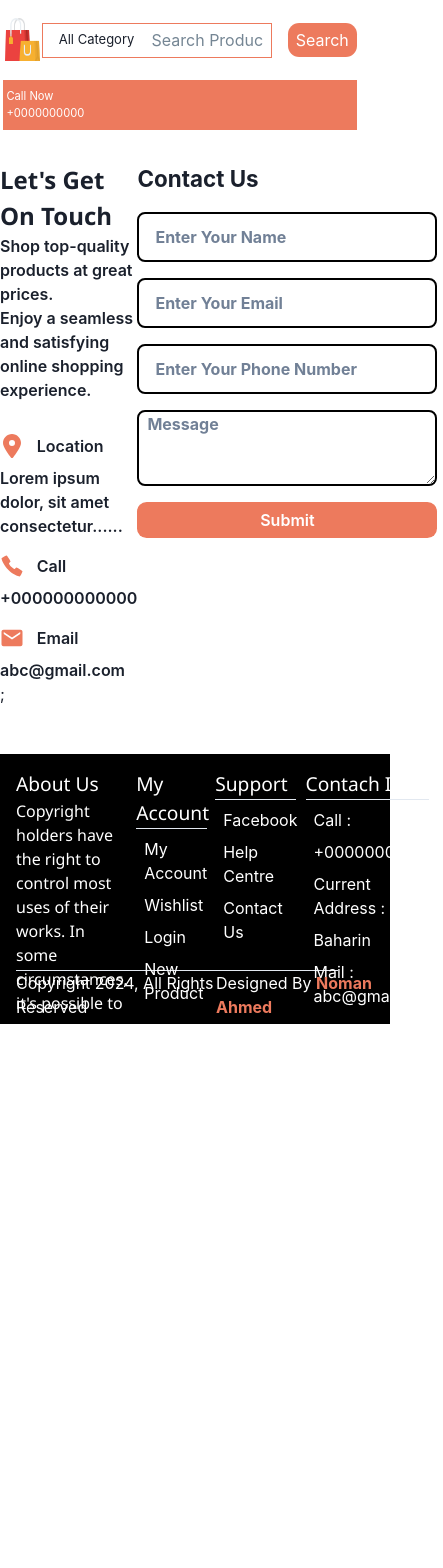
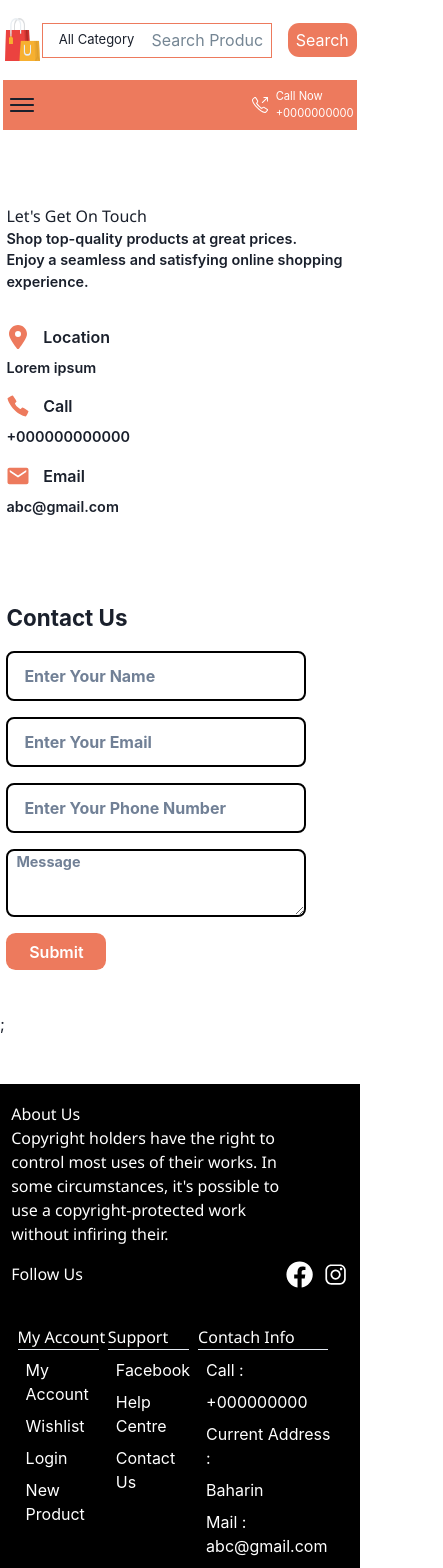
Before and after one commit to Noman7373/E-commerce-Website-React-JS, a React (Vite) app: page /contact in a window 390 px wide. Shown: the top 1568 px of the page, 443 px wide, since content can reach past the window. Before the commit the page ends 1207 px from the top, so only its background shows below. Built offline with nearby package versions, Linux system fonts and the light colour scheme; no server answers.

Commit message:
added all main pages media query

```diff
--- a/src/components/AboutUs.jsx
+++ b/src/components/AboutUs.jsx
@@ -29,7 +29,7 @@ const AboutUs = () => {
           From fashion to electronics, we strive to provide exceptional value,
           fast delivery, and a seamless shopping experience for every customer.
         </p>
-        <p>
+        <p className="paragraph-2">
           Get ready for unbeatable savings with our exclusive promotion! For a
           limited time, enjoy big discounts on a wide range of top-qualit <br />
           products, from fashion and accessories to electronics and home
--- a/src/components/Contactus.jsx
+++ b/src/components/Contactus.jsx
@@ -26,7 +26,7 @@ const Contactus = () => {
                 </span>
                 Location
               </h3>
-              <p>Lorem ipsum dolor, sit amet consectetur......</p>
+              <p>Lorem ipsum </p>
             </div>
 
             <div className="adrress-info">
@@ -55,20 +55,20 @@ const Contactus = () => {
           <form>
             <div className="input-fields">
               <input
-                type="email"
+                type="name"
                 autoComplete="name"
                 placeholder="Enter Your Name"
                 required
               />
               <input
-                type="number"
-                autoComplete="name"
+                type="email"
+                autoComplete="email"
                 placeholder="Enter Your Email"
                 required
               />
               <input
-                type="text"
-                autoComplete="name"
+                type="number"
+                autoComplete="number"
                 placeholder="Enter Your Phone Number"
                 required
               />
--- a/src/components/Footer.jsx
+++ b/src/components/Footer.jsx
@@ -27,6 +27,7 @@ const Footer = () => {
               </div>
             </div>
           </div>
+          <div className="bottom-section">
             <div className="footer-details">
               <h3>
                 My Account <br /> <hr />
@@ -71,6 +72,7 @@ const Footer = () => {
               <li>Mail : abc@gmail.com</li>
             </div>
           </div>
+        </div>
         <hr />
         <div className="copy-right">
           <p>Copyright 2024, All Rights Reserved</p>
--- a/src/components/Productpage/Productlist.jsx
+++ b/src/components/Productpage/Productlist.jsx
@@ -44,16 +44,16 @@ const Productlist = () => {
 
             <div className="product-details">
               <div className="tilte-product">
-                <h2>{title.slice(0, 15)}...</h2>
+                <h2>{title.slice(0, 20)}...</h2>
               </div>
-              <div className="addtocart-btn">
+              {/* <div className="addtocart-btn"> */}
                 <span
                   className="add-icon"
                   onClick={() => handleAddToCart(id, image, title, price)}
                 >
                   <LuShoppingCart />
                 </span>
-              </div>
+              {/* </div> */}
             </div>
             <div className="price-div">
               <p>USD {price}</p>
--- a/src/components/Productpage/productlist.css
+++ b/src/components/Productpage/productlist.css
@@ -41,7 +41,7 @@
   /* text-align: center; */
 }
 .tilte-product h2 {
-  color: #ed907b;
+  color: #ed7a5d;
   font-weight: 600;
   font-size: 1rem;
   font-family: "Segoe UI", Tahoma, Geneva, Verdana, sans-serif;
@@ -76,13 +76,13 @@
 
 @media (max-width: 640px) {
   .item-cart {
-    width: 200px;
+    width: 150px;
     cursor: pointer;
     padding: 0rem 0.5rem;
     display: flex;
     flex-direction: column;
     gap: 0.5rem;
-    padding: 1rem;
+    padding: 0.7rem;
   }
 
   .product-img {
@@ -105,32 +105,20 @@
   }
   .tilte-product h2 {
     font-weight: 600;
-    color: #ed907b;
+    color: #ed7a5d;
     font-size: 0.6rem;
     font-family: "Segoe UI", Tahoma, Geneva, Verdana, sans-serif;
   }
 
   .price-div p {
     font-family: "Segoe UI", Tahoma, Geneva, Verdana, sans-serif;
-    font-weight: 600;
-  }
-
-  .addtocart-btn {
-    display: flex;
-    align-items: center;
-    justify-content: end;
-    padding-right: 1rem;
+    font-weight: 300;
+    font-size: 0.7rem;
   }
 
   .add-icon {
-    font-size: 1rem;
+    font-size: 0.7rem;
     cursor: pointer;
     padding: 0.5rem;
-    box-shadow: rgb(172, 183, 192) 0px 8px 15px;
-    border-radius: 0.5rem;
-    -webkit-border-radius: 0.5rem;
-    -moz-border-radius: 0.5rem;
-    -ms-border-radius: 0.5rem;
-    -o-border-radius: 0.5rem;
   }
 }
--- a/src/components/about.css
+++ b/src/components/about.css
@@ -32,3 +32,33 @@
   font-family: "Segoe UI", Tahoma, Geneva, Verdana, sans-serif;
   text-align: start;
 }
+
+@media (max-width: 640px) {
+  .about-introduction {
+    width: 360px;
+    padding: 0.4rem 0.4rem;
+    height: 550px;
+    margin-top: 2rem;
+    display: flex;
+    flex-direction: column;
+    align-items: center;
+    gap: 2rem;
+  }
+
+  .about-introduction h1 {
+    font-size: 1.2rem;
+  }
+
+  .about-text p {
+    /* line-height: 2; */
+    font-size: 0.8rem;
+    /* text-align: center; */
+    /* font-weight: 650; */
+    font-family: "Segoe UI", Tahoma, Geneva, Verdana, sans-serif;
+    /* text-align: start; */
+  }
+
+  .paragraph-2 {
+    display: none;
+  }
+}
--- a/src/components/contact.css
+++ b/src/components/contact.css
@@ -123,3 +123,72 @@
 }
 
 /* ==============    Contact Input Fields END  ==================== */
+
+/* ========== Media Quary For Mobiles  ===============*/
+
+@media (max-width: 640px) {
+  .about-container {
+    display: flex;
+    flex-direction: column;
+    justify-content: space-around;
+
+    width: 360px;
+    padding: 0rem 0.4rem;
+    height: 850px;
+  }
+
+  .about-intro h1 {
+    font-family: "Segoe UI", Tahoma, Geneva, Verdana, sans-serif;
+    font-weight: 500;
+    font-size: 1rem;
+  }
+
+  .about-intro p {
+    font-weight: 600;
+    font-size: 0.9rem;
+    text-align: start;
+    width: 100%;
+  }
+
+  .contact-info {
+    display: flex;
+    gap: 1rem;
+  }
+
+  .adrress-info {
+    display: flex;
+
+    gap: 0.5rem;
+  }
+
+  .adrress-info h3 {
+    font-size: 1rem;
+  }
+
+  .input-fields textarea {
+    border: 2px solid black;
+    outline: none;
+    padding: 0rem 0.5rem;
+    width: 300px;
+    color: #000;
+    font-size: 0.9rem;
+    border-radius: 0.5rem;
+    -webkit-border-radius: 0.5rem;
+    -moz-border-radius: 0.5rem;
+    -ms-border-radius: 0.5rem;
+    -o-border-radius: 0.5rem;
+  }
+
+  .input-fields button {
+    background-color: #ed7a5d;
+    color: #fff;
+    padding: 0.4rem 1rem;
+    width: 100px;
+    border-radius: 0.6rem;
+    -webkit-border-radius: 0.6rem;
+    -moz-border-radius: 0.6rem;
+    -ms-border-radius: 0.6rem;
+    -o-border-radius: 0.6rem;
+  }
+
+}
--- a/src/components/footer.css
+++ b/src/components/footer.css
@@ -26,14 +26,13 @@
   align-items: center;
   justify-content: space-between;
 }
- .follow-us span {
+.follow-us span {
   font-size: 1rem;
- }
+}
 
 .footer-details p {
   font-family: "Segoe UI", Tahoma, Geneva, Verdana, sans-serif;
 }
-
 
 .socail-media {
   display: flex;
@@ -70,3 +69,46 @@
 .copy-right strong {
   color: #ed7a5d;
 }
+
+@media (max-width: 640px) {
+  .footer-main {
+    width: 360px;
+    padding: 0rem 0.4rem;
+    background-color: #000;
+    height: 560px;
+  }
+
+  .footer-section {
+    display: flex;
+    flex-direction: column;
+    padding: 0rem 0.3rem;
+    height: 500px;
+  }
+
+
+  .bottom-section {
+    padding: 0rem 0.4rem;
+    display: flex;
+  }
+
+  .footer-details {
+    padding: 0rem;
+  }
+
+  .footer-details h3 {
+    font-size: 1rem;
+  }
+
+  .footer-details li {
+    font-size: 1rem;
+  }
+
+  .copy-right {
+    margin-top: 1rem;
+  }
+
+  .copy-right p {
+    font-size: 0.7rem;
+    font-weight: 600;
+  }
+}
--- a/src/components/navbar.css
+++ b/src/components/navbar.css
@@ -256,6 +256,10 @@ nav {
 
   /* -------    Nav section - 2 --------- */
 
+  .nav-links span {
+    display: block;
+  }
+
   .nav-links {
     height: 65px;
     background-color: #ed7a5d;
--- a/src/components/productcart.css
+++ b/src/components/productcart.css
@@ -41,7 +41,6 @@ h1 hr {
   justify-content: center;
   gap: 2rem;
   margin-top: 2rem;
-  padding: 0 1rem;
 }
 
 .marketing-box {
@@ -116,7 +115,17 @@ h1 hr {
     width: 360px;
     padding: 0rem 0.4rem;
     margin-top: 4rem;
-    height: 8600px;
+    height: 2400px;
+  }
+
+  .cart-items {
+    display: flex;
+    flex-wrap: wrap;
+    align-items: center;
+    /* justify-content: center; */
+    gap: 0.7rem;
+    margin-top: 2rem;
+    /* padding: 0 1rem; */
   }
 
   /* ====== Marketing Poster ======= */
```
Lines whose indentation alone changed are shown as unchanged.
